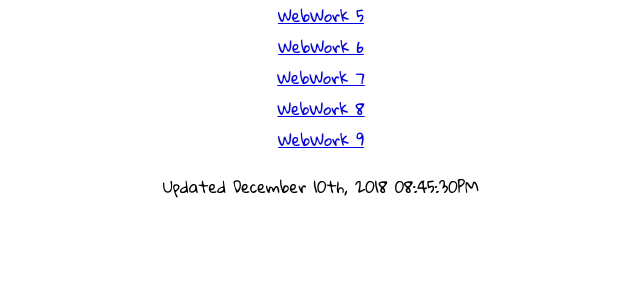
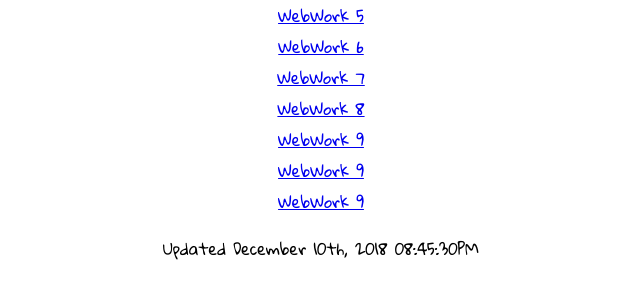
Before and after one commit to pwkjl/pwkjl.github.io, a plain HTML site: page index.html in a window 1280 px wide. Shown: the part 106-404 px from the top of the page, without its empty margins (319-959 px from the left). Drawn offline with Linux system fonts and the light colour scheme.

Commit message:
Added access to WebWork 10 & 12

```diff
--- a/index.html
+++ b/index.html
@@ -25,6 +25,8 @@
         <a href="ww/ww7.html">WebWork 7</a><br>
         <a href="ww/ww8.html">WebWork 8</a><br>
         <a href="ww/ww9.html">WebWork 9</a><br>
+        <a href="ww/ww10.html">WebWork 9</a><br>
+        <a href="ww/ww12.html">WebWork 9</a><br>
         <p>Updated December 10th, 2018 08:45:30PM</p>
     </div>
 </body>
```
